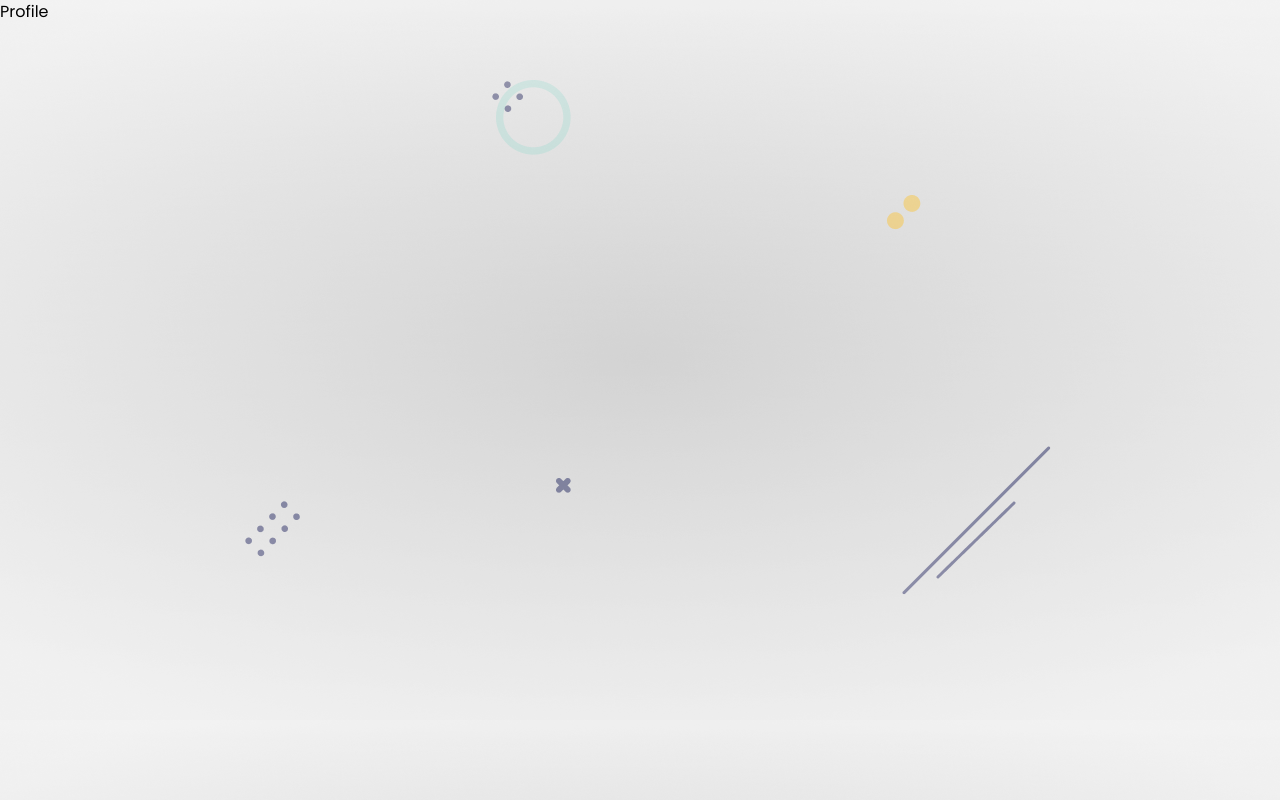
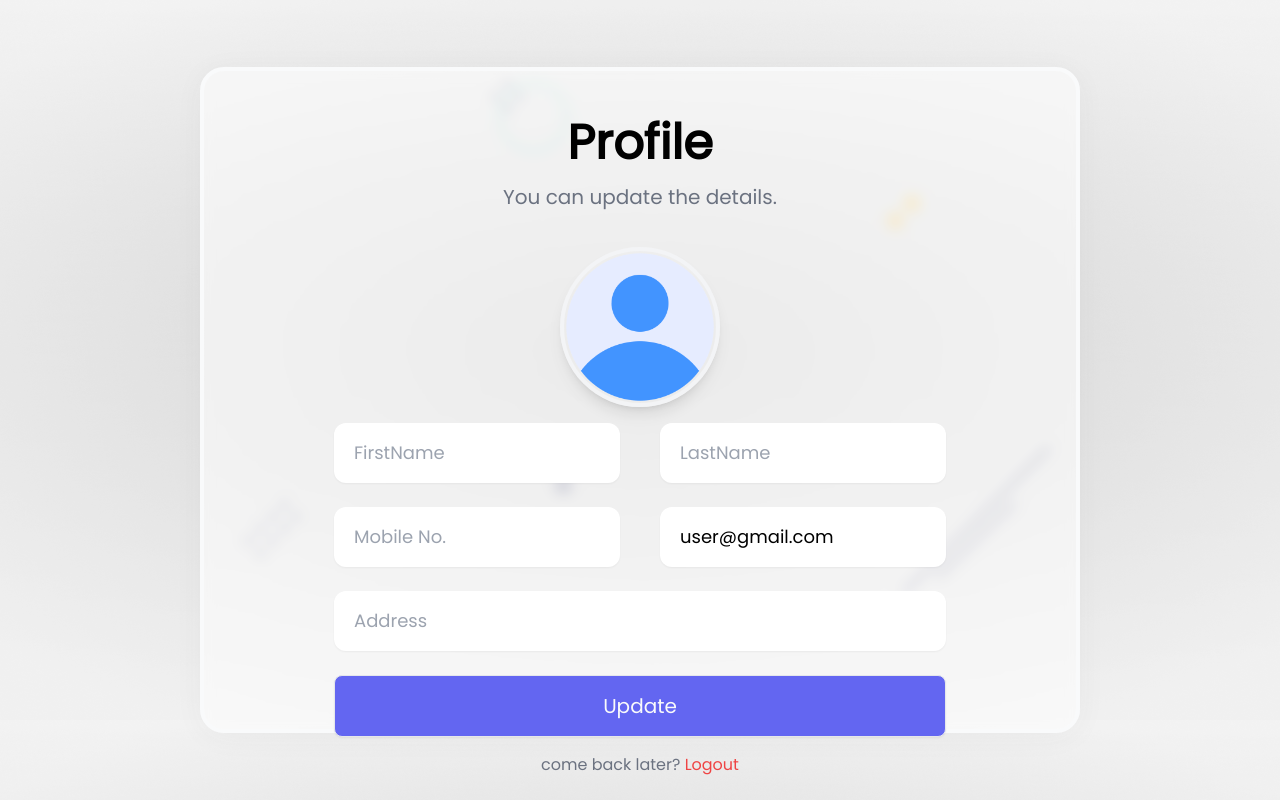
Before and after one commit to praveen8409/-MERN_Login_App_with_ResetEmail-Client, a React (Create React App) app: page /profile in a window 1280 px wide. Built offline with nearby package versions, Linux system fonts and the light colour scheme.

Commit message:
Implement profile component

```diff
--- a/src/components/Profile.js
+++ b/src/components/Profile.js
@@ -1,7 +1,91 @@
-import React from 'react'
+import React, { useState } from 'react'
+import { Link } from 'react-router-dom'
+import avatar from '../assets/profile.png';
+import { Toaster } from 'react-hot-toast';
+import { useFormik } from 'formik';
+import { profileValidation } from '../helper/validate';
+import convertToBase64 from '../helper/convert';
+
+import styles from '../styles/Username.module.css';
+import extend from '../styles/Profile.module.css'
 
 export default function Profile() {
+
+  const [file, setFile] = useState()
+
+  const formik = useFormik({
+    initialValues : {
+      firstName : '',
+      lastName: '',
+      email: 'user@gmail.com',
+      mobile: '',
+      address : ''
+    },
+    validate : profileValidation,
+    validateOnBlur: false,
+    validateOnChange: false,
+    onSubmit : async values => {
+      values = await Object.assign(values, { profile : file || ''})
+      console.log(values)
+    }
+  })
+
+  /** formik doensn't support file upload so we need to create this handler */
+  const onUpload = async e => {
+    const base64 = await convertToBase64(e.target.files[0]);
+    setFile(base64);
+  }
+
   return (
-    <div>Profile</div>
+    <div className="container mx-auto">
+
+      <Toaster position='top-center' reverseOrder={false}></Toaster>
+
+      <div className='flex justify-center items-center h-screen'>
+        <div className={`${styles.glass} ${extend.glass}`} style={{ width: "45%", paddingTop: '3em'}}>
+
+          <div className="title flex flex-col items-center">
+            <h4 className='text-5xl font-bold'>Profile</h4>
+            <span className='py-4 text-xl w-2/3 text-center text-gray-500'>
+                You can update the details.
+            </span>
+          </div>
+
+          <form className='py-1' onSubmit={formik.handleSubmit}>
+              <div className='profile flex justify-center py-4'>
+                  <label htmlFor="profile">
+                    <img src={file || avatar} className={`${styles.profile_img} ${extend.profile_img}`} alt="avatar" />
+                  </label>
+
+                  <input onChange={onUpload} type="file" id='profile' name='profile' />
+              </div>
+
+              <div className="textbox flex flex-col items-center gap-6">
+                <div className="name flex w-3/4 gap-10">
+                  <input {...formik.getFieldProps('firstName')} className={`${styles.textbox} ${extend.textbox}`} type="text" placeholder='FirstName' />
+                  <input {...formik.getFieldProps('lastName')} className={`${styles.textbox} ${extend.textbox}`} type="text" placeholder='LastName' />
+                </div>
+
+                <div className="name flex w-3/4 gap-10">
+                  <input {...formik.getFieldProps('mobile')} className={`${styles.textbox} ${extend.textbox}`} type="text" placeholder='Mobile No.' />
+                  <input {...formik.getFieldProps('email')} className={`${styles.textbox} ${extend.textbox}`} type="text" placeholder='Email*' />
+                </div>
+
+
+                  <input {...formik.getFieldProps('address')} className={`${styles.textbox} ${extend.textbox}`} type="text" placeholder='Address' />
+                  <button className={styles.btn} type='submit'>Update</button>
+
+
+              </div>
+
+              <div className="text-center py-4">
+                <span className='text-gray-500'>come back later? <button className='text-red-500' to="/">Logout</button></span>
+              </div>
+
+          </form>
+
+        </div>
+      </div>
+    </div>
   )
 }
--- a/src/helper/validate.js
+++ b/src/helper/validate.js
@@ -31,6 +31,12 @@
     passwordVerify(errors, values);
     emailVerify(errors, values);
 
+    return errors;
+}
+
+/** validate profile page */
+export async function profileValidation(values){
+    const errors = emailVerify({}, values);
     return errors;
 }
 
--- /dev/null
+++ b/src/styles/Profile.module.css
@@ -0,0 +1,11 @@
+.glass{
+    @apply h-5/6 w-5/6;
+}
+
+.profile_img{
+    @apply w-40 cursor-pointer;
+}
+
+.textbox{
+    @apply w-3/4;
+}
```
